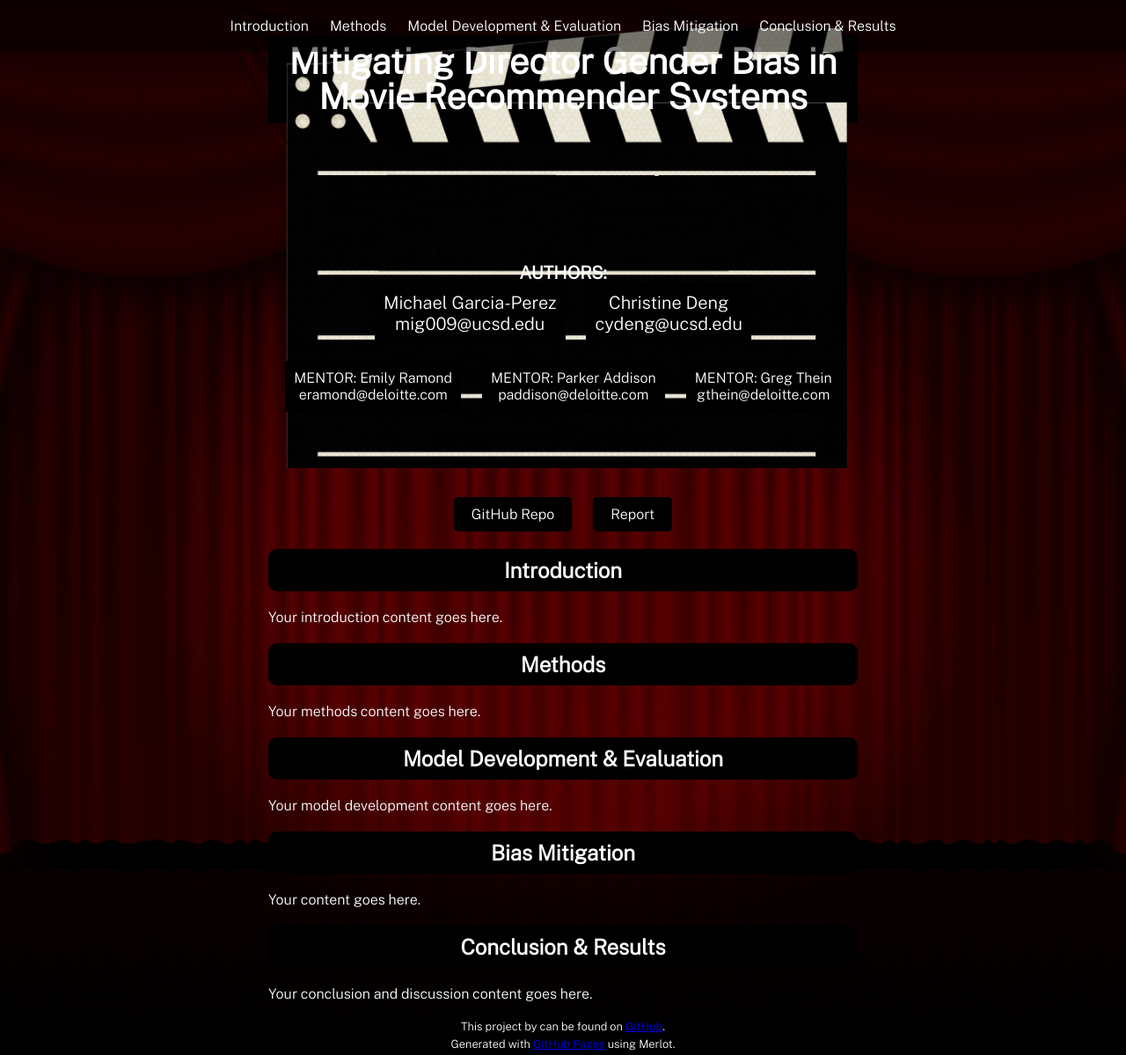
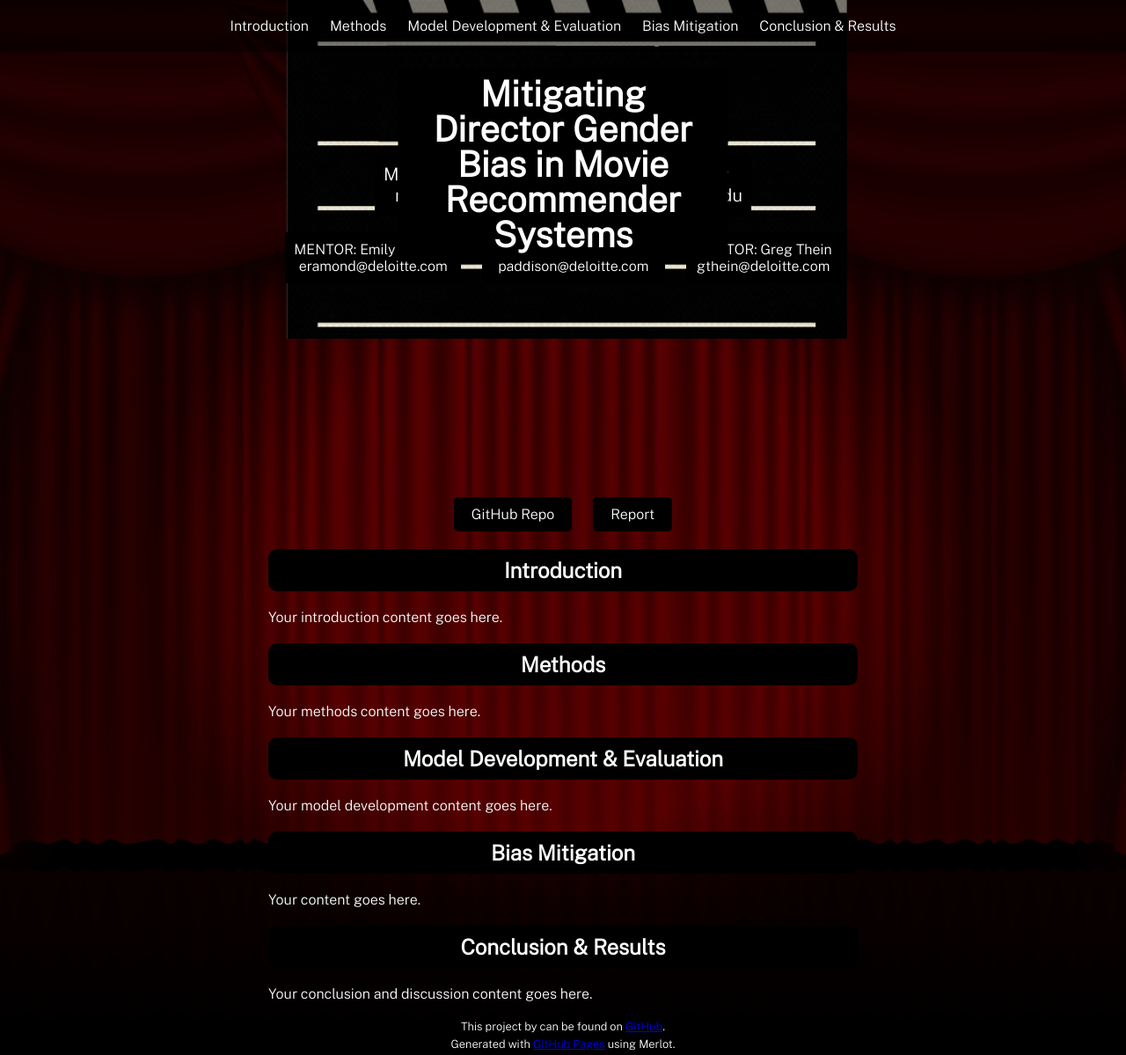
Before and after one commit to michael-garciaperez/DSC180A-Methodology-5, a Jekyll site: the page built from index.md, in a window 1280 px wide and 1199 px high. Shown: the whole window at 88% size. Built offline with Jekyll 4.4.1, drawn with Linux system fonts in a browser that asks for light colours.

Commit message:
Update style.scss

```diff
--- a/assets/css/style.scss
+++ b/assets/css/style.scss
@@ -27,6 +27,21 @@ header {
   height: 500px;
 }
 
+header h1 {
+  position: absolute;
+  top: 50px; /* Adjusted margin-top for the title */
+  left: 50%;
+  transform: translateX(-50%);
+  font-size: 2.5em;
+  font-weight: 800;
+  font-style: normal;
+  color: white;
+  text-align: center;
+  line-height: 1;
+  background-color: black;
+  padding: 10px 20px;
+}
+
 .clapboard-image {
   background-image: url('../images/clap_board.png');
   background-size: cover;
@@ -35,18 +50,6 @@ header {
   max-width: 670px;
   height: 500px;
   margin-top: -135px; /* Adjusted margin-top */
-}
-
-header h1 {
-  font-size: 2.5em;
-  font-weight: 800;
-  font-style: normal;
-  color: white;
-  text-align: center;
-  line-height: 1;
-  background-color: black;
-  padding: 10px 20px;
-  margin-top: 20px; /* Adjusted margin-top */
 }
 
 .author-mentor-container {
```
